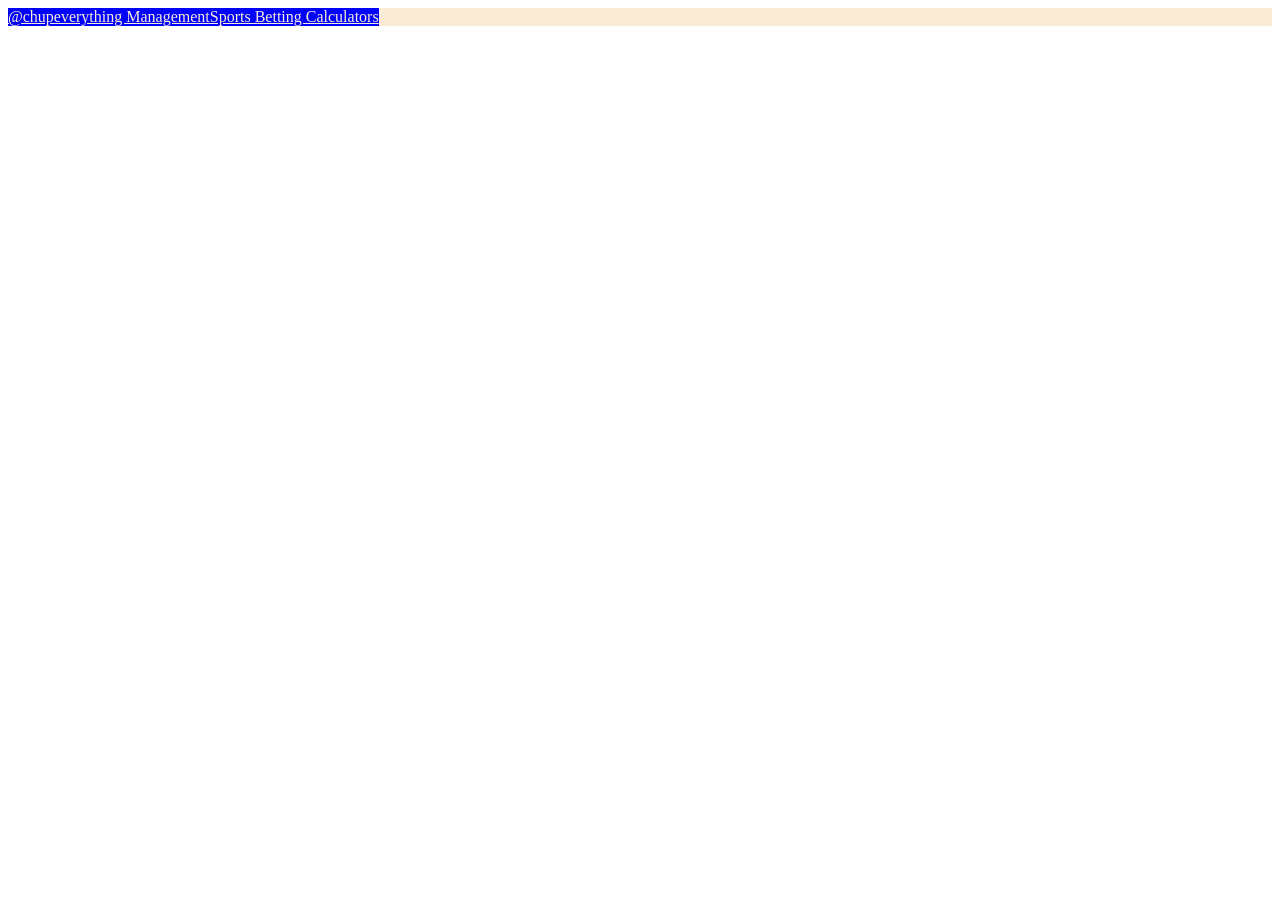
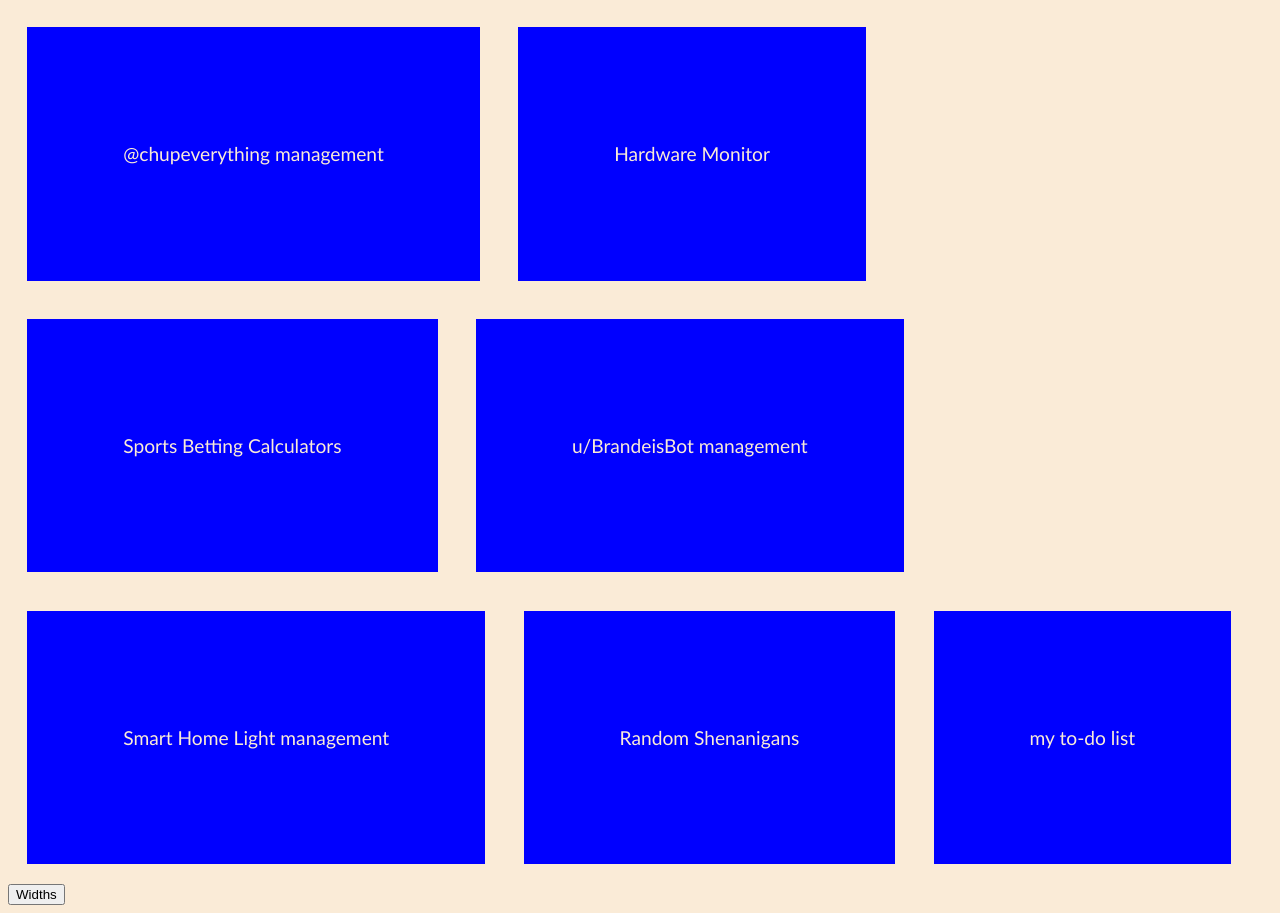
Before and after one commit to NateDimick/HomeBase, a Flask app: page / in a window 1280 px wide. Before the commit the page ends 26 px from the top, so only its background shows below. Run offline with Flask 2, Linux system fonts and the light colour scheme.

Commit message:
raspi page stage for test

```diff
--- a/app.py
+++ b/app.py
@@ -1,38 +1,56 @@
-from flask import Flask, render_template, request, redirect
-import json
+from flask import Flask, render_template, request, redirect, jsonify
+from flask_cors import CORS
+import json, psutil, socket, gpiozero
 from os.path import join, expanduser
 
 app = Flask(__name__)
+CORS(app)
+hostname = socket.gethostname()
 
+features = [
+    ("chupbot", "@chupeverything management"),
+    ("raspi", "Hardware Monitor"),
+    ("betting", "Sports Betting Calculators"),
+    ("deisbot", "u/BrandeisBot management"),
+    ("lights", "Smart Home Light management"),
+    ("fun", "Random Shenanigans"),
+    ("todo", "my to-do list")
+]
 @app.route("/")
 def index():
-    return render_template("index.html")
+    return render_template("index.html", links=features)
 
 @app.route("/chupbot", methods=["GET", "POST"])
 def chupbot():
     if request.method == "GET":
+        # open current settings and render them into the settings form
         with open(join(expanduser("~"), "Projects/chupeverything/json/settings.json"), 'r') as s:
             settings = json.load(s)
             settings = [(name, value, str(type(value))) for name, value in settings.items()]
             print(settings)
             return render_template("chupbot.html", settings=settings)
     else:
+        # new data is posted to settings
         inputs = request.form
         with open(join(expanduser("~"), "Projects/chupeverything/json/settings.json"), 'r') as s:
-            outputs = json.load(s)
+            outputs = json.load(s)  # tomaintain consistancy, load the old settings as the outputs, and change values
         for i in inputs:
             typ, name = i.split("~")
             if typ == "n":
+                # numbers - first convert to float, then convert to int if it is clearly and int
                 value = float(inputs[i])
                 if value == int(value):
                     value = int(value)
                 outputs[name] = value
             elif typ == "b":
+                # if a true boolean value is passed in. only true value will be passed in - unchecked boxes aren't included in the form
                 value = 'on' == inputs[i]
                 outputs[name] = value
             else:
+                # form values default to being a string
                 outputs[name] = inputs[i]
         present = [i.split('~')[1] for i in inputs]
+        # make sure unchecked boxes result in false boolean values in the output
         for o in outputs:
             if o not in present and bool == type(outputs[o]):
                 outputs[o] = False
@@ -40,3 +58,20 @@ def chupbot():
         with open(join(expanduser("~"), "Projects/chupeverything/json/settings.json"), 'w') as s:
             json.dump(outputs, s)
         return redirect("/")
+
+@app.route("/raspi")
+def monitor():
+    return render_template("raspi.html")
+
+
+@app.route("/raspi/update")
+def monitor_update():
+    """
+    returns json pertaining to current system status
+    """
+    cpu_load = psutil.cpu_percent()
+    if hostname == "raspberryduck":
+        cpu_temp = gpiozero.CPUTemperature()
+    else:
+        cpu_temp = "not on raspi"
+    return jsonify({"response": "Hello", "cpu_load": cpu_load, "host": hostname, "cpu_temp": cpu_temp})
--- a/requirements.txt
+++ b/requirements.txt
@@ -1,3 +1,5 @@
 flask
 flask-cors
 markdown
+psutil
+gpiozero
--- a/static/css/style.css
+++ b/static/css/style.css
@@ -1,12 +1,23 @@
+body {
+    background-color: antiquewhite;
+    font-family: 'Trebuchet MS', 'Lucida Sans Unicode', 'Lucida Grande', 'Lucida Sans', Arial, sans-serif;
+}
 .flex-container {
     display: flex;
-    background-color: antiquewhite;
-    height: 100%
+    flex-direction: row;
+    flex-wrap: wrap;
+    height: 100%;
+    align-content: center;
 }
 
 .flex-container > a {
-    display: block;
+    display: inline-flexbox;
+    padding: 5em;
+    margin: 1em;
     background-color: blue;
-    height: 20%;
     color: antiquewhite;
+    vertical-align: middle;
+    text-decoration: none;
+    text-emphasis: bold;
+    font-size: larger;
 }
--- a/templates/index.html
+++ b/templates/index.html
@@ -2,9 +2,26 @@
 
 {% set title = 'Nate\'s Home Base Web App' %}
 
+{% block scripts %}
+<script>
+    window.onload = () => {
+        document.getElementById("widths").onclick = () => {
+            Array.from(document.getElementsByTagName("a")).forEach(e => console.log(e.offsetWidth));
+        }
+    }
+
+</script>
+{% endblock %}
+
 {% block body %}
 <div class="flex-container">
-    <a href="/chupbot">@chupeverything Management</a>
-    <a href="/betting">Sports Betting Calculators</a>
+{% for route, desc in links %}
+    <a href="/{{ route }}">
+        <div>
+            <p>{{ desc }}</p>
+        </div>
+    </a>
+{% endfor %}
 </div>
+<button id="widths">Widths</button>
 {% endblock %}
```
Also changed, not shown: templates/raspi.html (added, +32 -0 lines), 2 other files.
